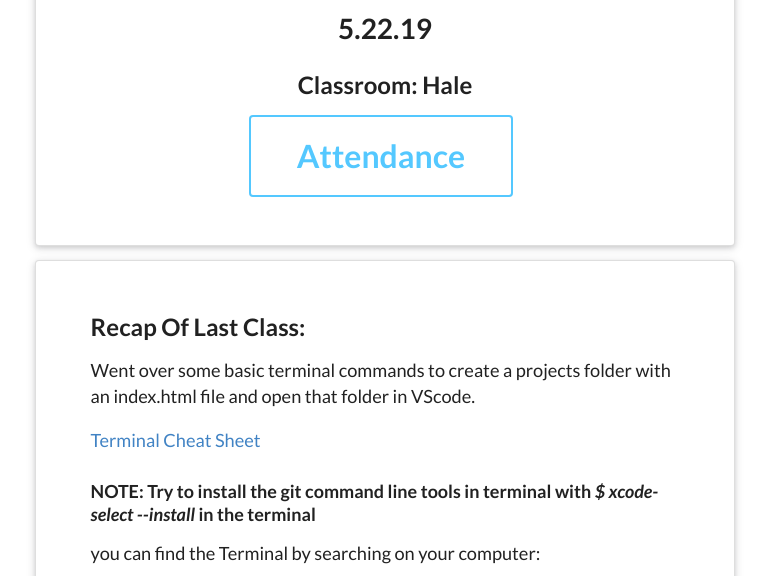
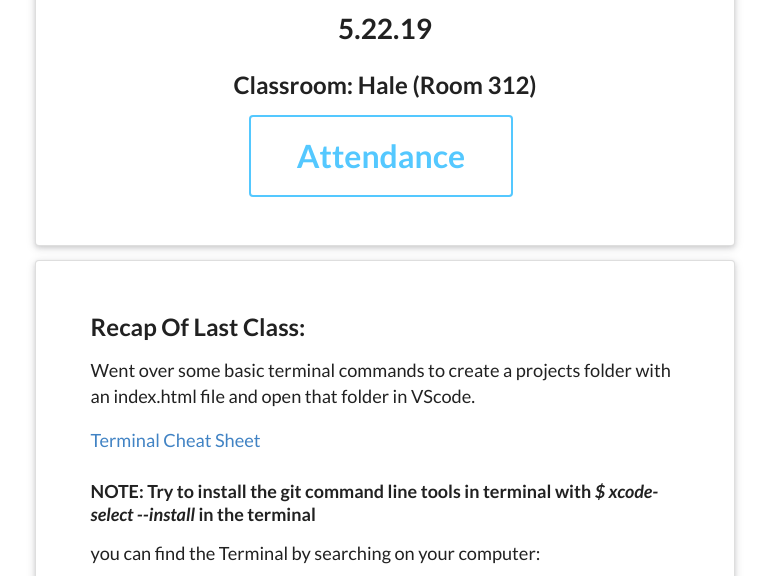
Before and after one commit to carlcorsini/ViT-5.22.19, a plain HTML site: page index.html in a window 1280 px wide. Shown: the part 224-800 px from the top of the page, without its empty margins (255-1024 px from the left). Drawn offline with nearby package versions, Linux system fonts and the light colour scheme.

Commit message:
room 312)

```diff
--- a/index.html
+++ b/index.html
@@ -17,7 +17,7 @@
             src="https://pbs.twimg.com/profile_images/941710578548137984/8Gn3U5My_400x400.jpg"
             title="source: imgur.com" />
         <h1 class="ui header">5.22.19</h1>
-        <h2 class="ui header">Classroom: Hale</h2>
+        <h2 class="ui header">Classroom: Hale (Room 312)</h2>
         <a target="_blank" href="https://forms.gle/T6qM4askuRPxYWxs9">
             <button id="attendance" class="ui inverted primary button">
                 Attendance
```
